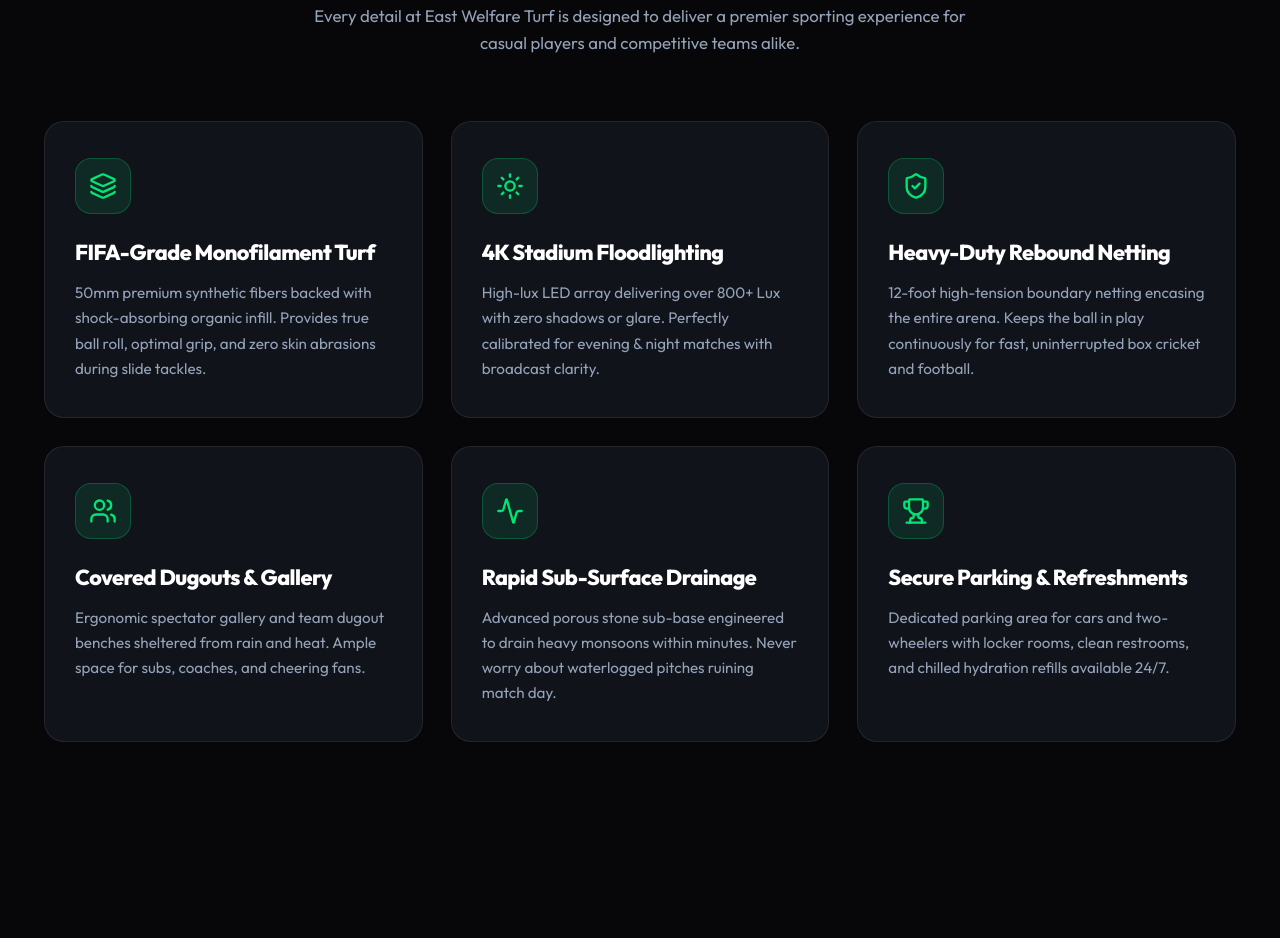
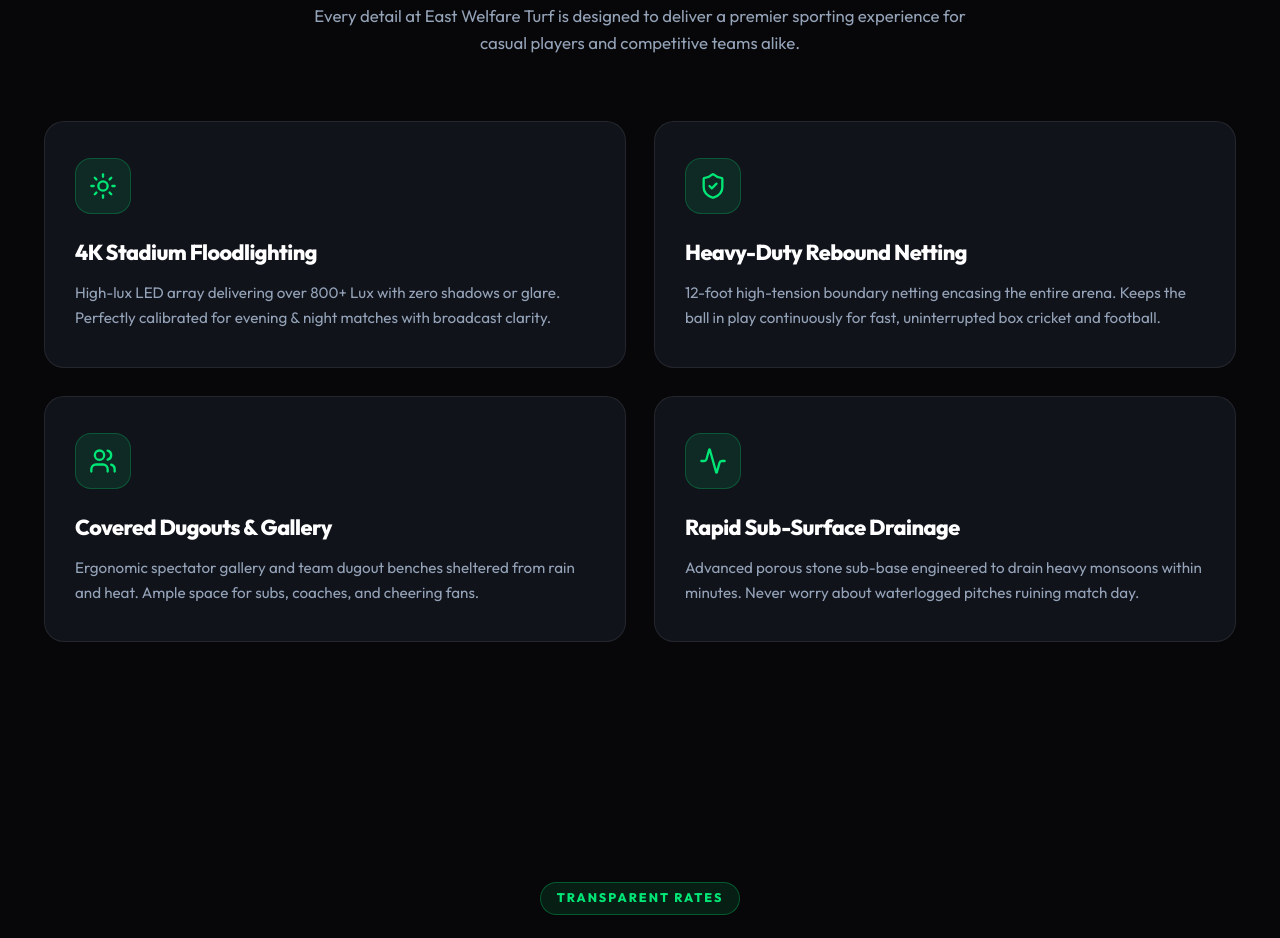
Before and after one commit to sreedevrajendran/TurfManagementSystem, a Next.js app: page / in a window 1280 px wide. Shown: the part 2200-3138 px from the top of the page. Built offline with nearby package versions, Linux system fonts and the light colour scheme; no server answers; the database is empty.

Commit message:
Remove FIFA turf and Secure Parking cards from amenities section

```diff
--- a/src/app/page.module.css
+++ b/src/app/page.module.css
@@ -383,7 +383,7 @@
 /* ── SPECS & AMENITIES ── */
 .specsGrid {
   display: grid;
-  grid-template-columns: repeat(auto-fit, minmax(320px, 1fr));
+  grid-template-columns: repeat(2, 1fr);
   gap: 28px;
 }
 
@@ -744,6 +744,9 @@
 }
 
 @media (max-width: 768px) {
+  .specsGrid {
+    grid-template-columns: 1fr;
+  }
   .statsGrid {
     grid-template-columns: 1fr 1fr;
   }
--- a/src/app/page.tsx
+++ b/src/app/page.tsx
@@ -24,7 +24,6 @@
   ArrowRight,
   Phone,
   Compass,
-  Layers,
   Activity
 } from 'lucide-react';
 import styles from './page.module.css';
@@ -274,16 +273,6 @@
         <div className={styles.specsGrid}>
           <div className={styles.specCard}>
             <div className={styles.specIconBox}>
-              <Layers size={28} />
-            </div>
-            <h3 className={styles.specCardTitle}>FIFA-Grade Monofilament Turf</h3>
-            <p className={styles.specCardDesc}>
-              50mm premium synthetic fibers backed with shock-absorbing organic infill. Provides true ball roll, optimal grip, and zero skin abrasions during slide tackles.
-            </p>
-          </div>
-
-          <div className={styles.specCard}>
-            <div className={styles.specIconBox}>
               <Sun size={28} />
             </div>
             <h3 className={styles.specCardTitle}>4K Stadium Floodlighting</h3>
@@ -319,16 +308,6 @@
             <h3 className={styles.specCardTitle}>Rapid Sub-Surface Drainage</h3>
             <p className={styles.specCardDesc}>
               Advanced porous stone sub-base engineered to drain heavy monsoons within minutes. Never worry about waterlogged pitches ruining match day.
-            </p>
-          </div>
-
-          <div className={styles.specCard}>
-            <div className={styles.specIconBox}>
-              <Trophy size={28} />
-            </div>
-            <h3 className={styles.specCardTitle}>Secure Parking &amp; Refreshments</h3>
-            <p className={styles.specCardDesc}>
-              Dedicated parking area for cars and two-wheelers with locker rooms, clean restrooms, and chilled hydration refills available 24/7.
             </p>
           </div>
         </div>
```
